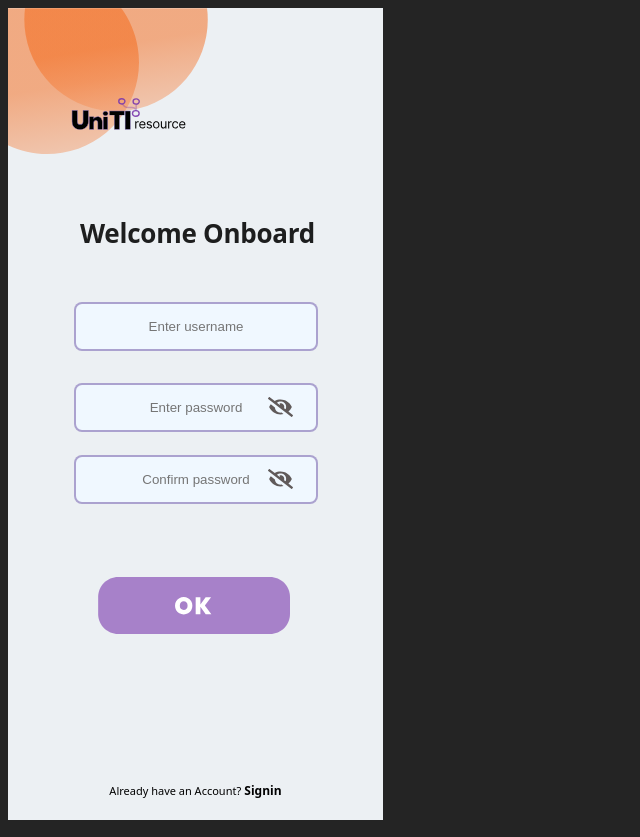
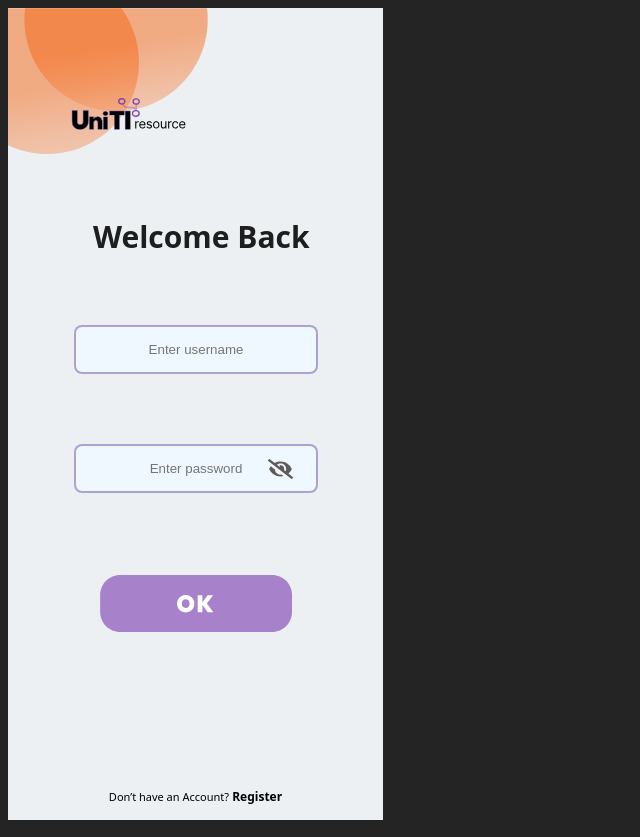
Before and after one commit to Lgtf5/UniTI_app_FRONT, a React (Vite) app: page / in a window 1280 px wide. Shown: the whole page, without its empty margins (0-640 px from the left). Built offline with nearby package versions, Linux system fonts and the light colour scheme.

Commit message:
fix eye icon wihtout functions

```diff
--- a/src/App.jsx
+++ b/src/App.jsx
@@ -1,10 +1,10 @@
 
 
 import './App.css'
+import LoginView from './views/LoginView/LoginView'
 
 
 
-import RegisterView from './views/RegisterView/RegisterView'
 
 
 
@@ -15,7 +15,7 @@ function App() {
     <>
     <div>
 
-      <RegisterView/>
+      <LoginView/>
 
       </div>
     </>
--- a/src/views/LoginView/LoginView.css
+++ b/src/views/LoginView/LoginView.css
@@ -4,7 +4,7 @@
     height: 46px;
     color: rgba(0, 0, 0, 0.877);
     margin-left: 85px;
-    margin-top: 60px;
+    margin-top: 40px;
     font-size: 30px;
     font-family:system-ui, -apple-system, BlinkMacSystemFont, 'Segoe UI', Roboto, Oxygen, Ubuntu, Cantarell, 'Open Sans', 'Helvetica Neue', sans-serif;
 }
@@ -23,15 +23,36 @@
 }
 
 .input-username {
-    margin-top: 75px;
+    margin-top: 65px;
 }
 .input-password {
-    margin-top: 56px;
+    margin-top: 70px;
 }
 .okLogin {
-    margin-top: 160px;
-    margin-left: 8px;
+    margin-top: 90px;
+    margin-left: 90px;
 }
 .register-line {
-    margin-top: 52px;
+    margin-top: 150px;
 }
+.eye-container {
+    margin-left: 260px;
+    margin-top: -34px;
+
+}
+.register-line, .signin-line {
+    letter-spacing: 4%;
+    height: 49px;
+    margin-top: 150px;
+    text-align: center;
+    font-size: 11px;
+    color:black;
+    font-weight: 500;
+    font-family: system-ui, -apple-system, BlinkMacSystemFont, 'Segoe UI', Roboto, Oxygen, Ubuntu, Cantarell, 'Open Sans', 'Helvetica Neue', sans-serif;
+  }
+
+  .ico-register, .ico-signin {
+    font-family: system-ui, -apple-system, BlinkMacSystemFont, 'Segoe UI', Roboto, Oxygen, Ubuntu, Cantarell, 'Open Sans', 'Helvetica Neue', sans-serif;
+    font-weight: 700;
+    font-size: 12px;
+  }
--- a/src/views/LoginView/LoginView.jsx
+++ b/src/views/LoginView/LoginView.jsx
@@ -1,28 +1,82 @@
 
-import React from "react";
+import {useState} from "react";
 import "./LoginView.css"
 import OkButton from "../../components/buttons/OkButton";
+import FooterRegister from "../../components/FooterApp/FooterRegister"
+import HeaderApp from "../../components/headerApp/HeaderApp"
+
+
+const LoginView = () => {
+    const [formData, setFormData] = useState ({
+        user:'',
+        password:''
+    });
+    const [upload, setUpload] = useState (false);
+    const [error, setError] = useState ('');
+    const [passwordView, setPasswordView] = useState (false);
+
+    const handleChange = () => {
+        const {name, value} = e.target;
+        setFormData (prev => ({
+            ...prev,
+            [name]: value
+        }));
+    };
+    const togglePassword = () =>{
+        e.preventDefault();
+        setPasswordView(!passwordView);
+    };
+
+
+    const handleSubmit = async () => {
+        e.preventDefault();
+        setUpload(true);
+        setError('');
+
+        try {
+            const response = await new Promise ((resolve) => {
+                setTimeout(()=> {
+                if (formData.user ==='admin' && formData.password === 'admin') {resolve({token:'test-token'})}
+                else {
+                    throw new Error ('User or password invalid'); }
+                }
+            )}, 1000);
+            localStorage.setItem ('authToken', response.token);
+            window.location.href = '/SectionView';
+        } catch (error) {
+            setError(error.message || 'Invalid Signin');
+        } finally {
+            setUpload(false);
+        }
+    }
+
+
+    return (
+        <div>
+            <HeaderApp />
+            <h1 className="title-login">Welcome Back</h1>
+            <form onSubmit={handleSubmit}>
+            <div className="input-username">
+                <input
+                type="text" name="user" value= {formData.user} onChange={handleChange} className="username" placeholder="Enter username" required/>
+            </div>
+
+            <div className="input-password">
+                <input type={passwordView ? 'text' : 'password'} name="password" value= {formData.password} onChange={handleChange} className="password" placeholder="Enter password" required/>
+
+                <div className="eye-container">
+                    <img className="eye" src="/eye.svg" onClick={togglePassword} alt="toggle password visibility" />
+                </div>
+                {error && <p>{error}</p>}
+            </div>
+            <OkButton type="submit" disabled = {upload}/>
+
+            </form>
+            <FooterRegister />
+        </div >
+    )
+}
 
 
 
-function LoginView() {
-
-    return(
-        <div>
-            <h1 className="title-login">Welcome Back</h1>
-            <div className="input-username">
-                <input type="text" className="username" placeholder="Enter username"></input>
-            </div>
-
-            <div className="input-password">
-                <input type="text" className="password" placeholder="Enter password">
-              {/*   <image className="eye" src="./eye.svg"/> */}
-                </input>
-            </div>
-
-            <OkButton/>
-        </div>
-
-    )
-}
 export default LoginView
```
